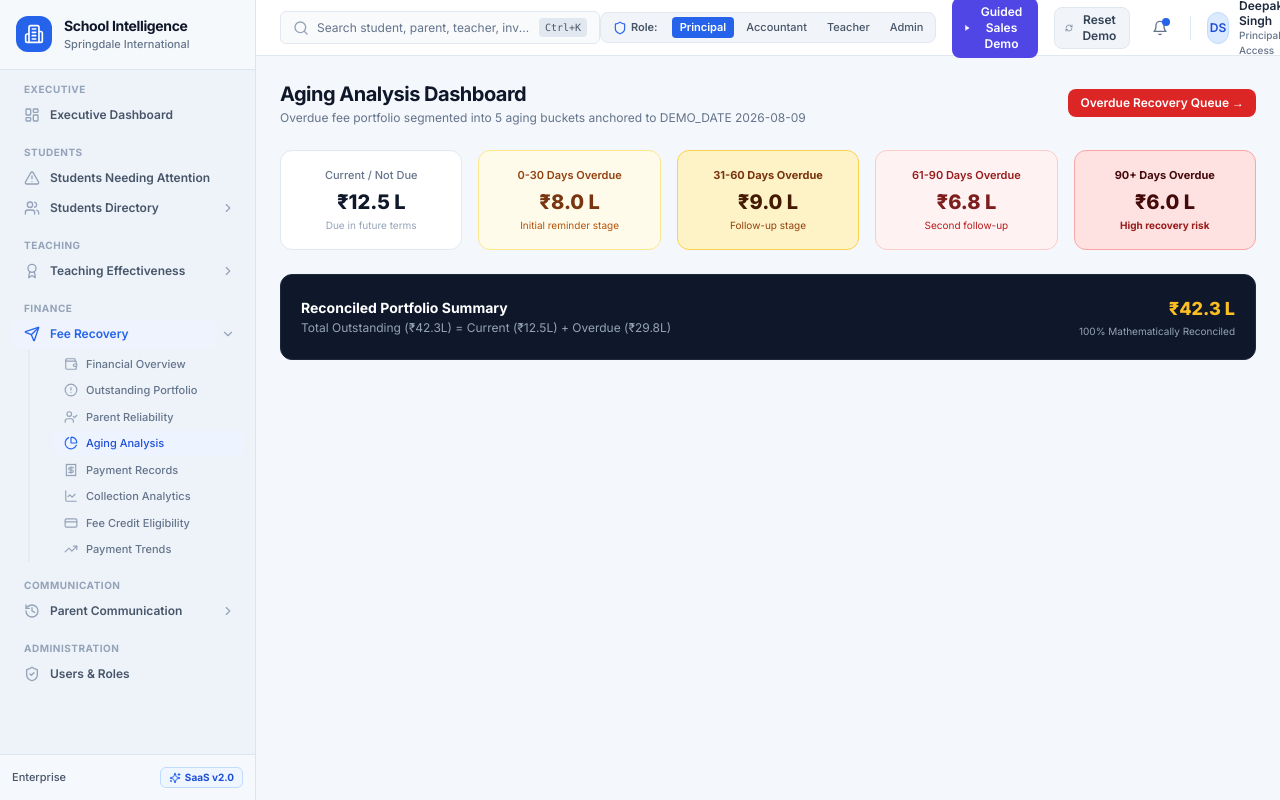
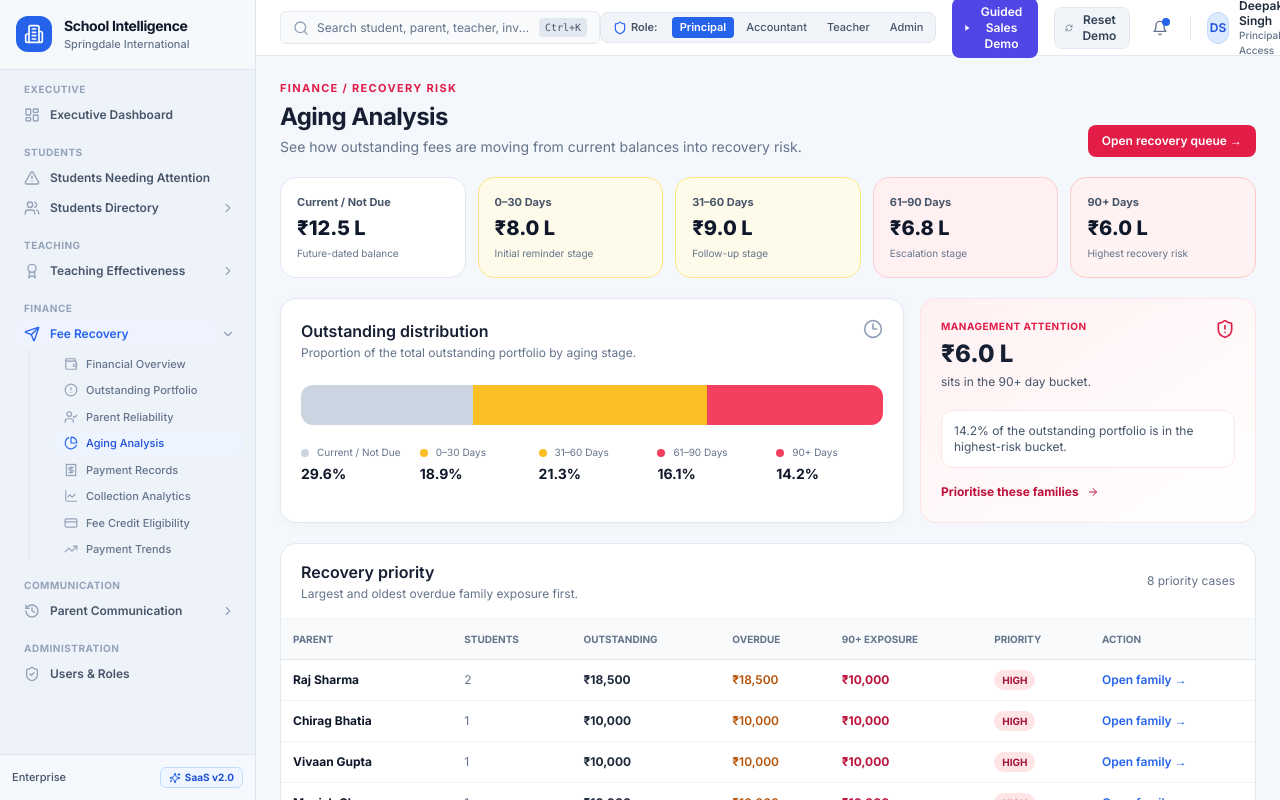
Before and after one commit to Easesmith-IT/school-erp, a Next.js app: page /finance/aging in a window 1280 px wide. Shown: the top 800 px of the page. Built offline with nearby package versions, Linux system fonts and the light colour scheme.

Commit message:
Upgrade finance aging analysis

```diff
--- a/src/app/finance/aging/page.tsx
+++ b/src/app/finance/aging/page.tsx
@@ -1,76 +1,70 @@
 'use client';
 
-import React from 'react';
+import React, { useMemo } from 'react';
 import { AppShell } from '@/components/layout/AppShell';
 import { store } from '@/lib/store';
-import { PieChart, AlertCircle } from 'lucide-react';
+import { AlertTriangle, ArrowRight, Clock3, ShieldAlert } from 'lucide-react';
 import Link from 'next/link';
+
+const money = (value: number) => `₹${new Intl.NumberFormat('en-IN', { maximumFractionDigits: 0 }).format(Math.round(value))}`;
+const lakhs = (value: number) => `₹${(value / 100000).toFixed(1)} L`;
 
 export default function AgingAnalysisPage() {
   const metrics = store.getMetrics();
+  const invoices = store.getInvoices();
   const aging = metrics.agingBuckets;
+
+  const families = useMemo(() => {
+    const map = new Map<string, { id: string; name: string; outstanding: number; overdue: number; ninety: number; students: Set<string> }>();
+    invoices.filter((i) => i.outstandingBalance > 0).forEach((i) => {
+      const row = map.get(i.parentId) || { id: i.parentId, name: i.parentName, outstanding: 0, overdue: 0, ninety: 0, students: new Set<string>() };
+      row.outstanding += i.outstandingBalance;
+      if (i.agingDays > 0) row.overdue += i.outstandingBalance;
+      if (i.agingDays >= 90) row.ninety += i.outstandingBalance;
+      row.students.add(i.studentId);
+      map.set(i.parentId, row);
+    });
+    return [...map.values()].filter((f) => f.overdue > 0).sort((a, b) => (b.ninety * 2 + b.overdue) - (a.ninety * 2 + a.overdue)).slice(0, 8);
+  }, [invoices]);
+
+  const buckets = [
+    ['Current / Not Due', aging.currentNotDue, 'Future-dated balance', 'slate'],
+    ['0–30 Days', aging.days0_30, 'Initial reminder stage', 'amber'],
+    ['31–60 Days', aging.days31_60, 'Follow-up stage', 'amber'],
+    ['61–90 Days', aging.days61_90, 'Escalation stage', 'rose'],
+    ['90+ Days', aging.days90Plus, 'Highest recovery risk', 'red'],
+  ] as const;
+  const overdue = Math.max(metrics.totalOutstanding - aging.currentNotDue, 0);
 
   return (
     <AppShell>
-      <div className="space-y-6 max-w-7xl mx-auto pb-12">
-        <div className="flex items-center justify-between">
-          <div>
-            <h1 className="text-xl font-bold text-slate-900 tracking-tight">Aging Analysis Dashboard</h1>
-            <p className="text-xs text-slate-500 mt-0.5">
-              Overdue fee portfolio segmented into 5 aging buckets anchored to DEMO_DATE 2026-08-09
-            </p>
+      <div className="max-w-[1500px] mx-auto pb-12 space-y-5">
+        <header className="flex flex-col gap-3 lg:flex-row lg:items-end lg:justify-between">
+          <div><div className="text-[11px] uppercase tracking-[0.12em] font-bold text-rose-600 mb-1">Finance / Recovery Risk</div><h1 className="text-2xl font-bold tracking-tight text-[#172033]">Aging Analysis</h1><p className="text-sm text-slate-500 mt-1">See how outstanding fees are moving from current balances into recovery risk.</p></div>
+          <Link href="/communications/recovery" className="px-3.5 py-2 rounded-lg bg-rose-600 text-white text-xs font-semibold">Open recovery queue →</Link>
+        </header>
+
+        <section className="grid grid-cols-2 md:grid-cols-5 gap-3">
+          {buckets.map(([label, value, note, tone]) => <div key={label} className={`rounded-2xl border p-4 ${tone === 'red' ? 'bg-red-50 border-red-200' : tone === 'rose' ? 'bg-rose-50 border-rose-200' : tone === 'amber' ? 'bg-amber-50 border-amber-200' : 'bg-white border-slate-200'}`}><div className="text-[11px] font-bold text-slate-600">{label}</div><div className="text-xl font-extrabold text-slate-900 mt-1">{lakhs(value)}</div><div className="text-[10px] text-slate-500 mt-1">{note}</div></div>)}
+        </section>
+
+        <section className="grid grid-cols-1 xl:grid-cols-[1.3fr_0.7fr] gap-4">
+          <div className="rounded-2xl border border-slate-200 bg-white p-5 shadow-[0_2px_10px_rgba(15,23,42,0.03)]">
+            <div className="flex justify-between items-start"><div><h2 className="font-semibold text-[#172033]">Outstanding distribution</h2><p className="text-xs text-slate-500 mt-0.5">Proportion of the total outstanding portfolio by aging stage.</p></div><Clock3 className="w-5 h-5 text-slate-400" /></div>
+            <div className="mt-6 h-10 flex rounded-xl overflow-hidden bg-slate-100">
+              {buckets.map(([label, value], index) => <div key={label} title={`${label}: ${lakhs(value)}`} className={`${index === 0 ? 'bg-slate-300' : index < 3 ? 'bg-amber-400' : 'bg-rose-500'} h-full`} style={{ width: `${(value / Math.max(metrics.totalOutstanding, 1)) * 100}%` }} />)}
+            </div>
+            <div className="grid grid-cols-2 sm:grid-cols-5 gap-3 mt-5">{buckets.map(([label, value], index) => <div key={label}><div className="flex items-center gap-2"><span className={`w-2 h-2 rounded-full ${index === 0 ? 'bg-slate-300' : index < 3 ? 'bg-amber-400' : 'bg-rose-500'}`} /><span className="text-[10px] text-slate-500 truncate">{label}</span></div><div className="text-sm font-bold text-slate-900 mt-1">{((value / Math.max(metrics.totalOutstanding, 1)) * 100).toFixed(1)}%</div></div>)}</div>
           </div>
-          <Link href="/communications/recovery" className="px-3 py-1.5 bg-red-600 text-white text-xs font-semibold rounded-lg hover:bg-red-500 shadow-xs">
-            Overdue Recovery Queue →
-          </Link>
-        </div>
+          <div className="rounded-2xl border border-rose-100 bg-gradient-to-br from-rose-50 to-white p-5"><div className="flex justify-between"><div><div className="text-[10px] uppercase tracking-wider font-bold text-rose-600">Management attention</div><div className="text-2xl font-extrabold text-[#172033] mt-1">{lakhs(aging.days90Plus)}</div><div className="text-xs text-slate-600 mt-1">sits in the 90+ day bucket.</div></div><ShieldAlert className="w-5 h-5 text-rose-600" /></div><div className="mt-5 p-3 rounded-xl bg-white border border-rose-100 text-xs text-slate-600">{((aging.days90Plus / Math.max(metrics.totalOutstanding, 1)) * 100).toFixed(1)}% of the outstanding portfolio is in the highest-risk bucket.</div><Link href="/communications/recovery" className="inline-flex items-center gap-2 mt-4 text-xs font-bold text-rose-700">Prioritise these families <ArrowRight className="w-3 h-3" /></Link></div>
+        </section>
 
-        {/* 5 Aging Bucket Cards */}
-        <div className="grid grid-cols-1 sm:grid-cols-5 gap-4">
-          <div className="bg-white p-4 rounded-xl border border-slate-200 shadow-xs text-center">
-            <div className="text-[11px] font-medium text-slate-500">Current / Not Due</div>
-            <div className="text-xl font-extrabold text-slate-900 mt-1">₹{(aging.currentNotDue / 100000).toFixed(1)} L</div>
-            <div className="text-[10px] text-slate-400 mt-0.5">Due in future terms</div>
-          </div>
+        <section className="rounded-2xl border border-slate-200 bg-white overflow-hidden">
+          <div className="px-5 py-4 border-b border-slate-100 flex items-center justify-between"><div><h2 className="font-semibold text-[#172033]">Recovery priority</h2><p className="text-xs text-slate-500 mt-0.5">Largest and oldest overdue family exposure first.</p></div><span className="text-xs text-slate-500">{families.length} priority cases</span></div>
+          <div className="overflow-x-auto"><table className="w-full text-left text-xs"><thead className="bg-slate-50 border-b border-slate-200 text-[10px] uppercase text-slate-500"><tr><th className="p-3">Parent</th><th className="p-3">Students</th><th className="p-3">Outstanding</th><th className="p-3">Overdue</th><th className="p-3">90+ Exposure</th><th className="p-3">Priority</th><th className="p-3">Action</th></tr></thead><tbody className="divide-y divide-slate-100">{families.map((f) => <tr key={f.id} className="hover:bg-slate-50"><td className="p-3 font-bold text-slate-900">{f.name}</td><td className="p-3 text-slate-500">{f.students.size}</td><td className="p-3 font-bold text-slate-800">{money(f.outstanding)}</td><td className="p-3 font-semibold text-amber-700">{money(f.overdue)}</td><td className="p-3 font-bold text-rose-700">{money(f.ninety)}</td><td className="p-3"><span className={`px-2 py-1 rounded-full text-[10px] font-bold ${f.ninety > 0 ? 'bg-rose-100 text-rose-800' : 'bg-amber-100 text-amber-800'}`}>{f.ninety > 0 ? 'HIGH' : 'FOLLOW-UP'}</span></td><td className="p-3"><Link href={`/parents/${f.id}?from=aging`} className="font-semibold text-blue-600">Open family →</Link></td></tr>)}</tbody></table></div>
+        </section>
 
-          <div className="bg-amber-50 p-4 rounded-xl border border-amber-200 text-center">
-            <div className="text-[11px] font-semibold text-amber-800">0-30 Days Overdue</div>
-            <div className="text-xl font-extrabold text-amber-900 mt-1">₹{(aging.days0_30 / 100000).toFixed(1)} L</div>
-            <div className="text-[10px] text-amber-700 mt-0.5">Initial reminder stage</div>
-          </div>
-
-          <div className="bg-amber-100 p-4 rounded-xl border border-amber-300 text-center">
-            <div className="text-[11px] font-bold text-amber-900">31-60 Days Overdue</div>
-            <div className="text-xl font-extrabold text-amber-950 mt-1">₹{(aging.days31_60 / 100000).toFixed(1)} L</div>
-            <div className="text-[10px] text-amber-800 mt-0.5">Follow-up stage</div>
-          </div>
-
-          <div className="bg-red-50 p-4 rounded-xl border border-red-200 text-center">
-            <div className="text-[11px] font-semibold text-red-800">61-90 Days Overdue</div>
-            <div className="text-xl font-extrabold text-red-900 mt-1">₹{(aging.days61_90 / 100000).toFixed(1)} L</div>
-            <div className="text-[10px] text-red-700 mt-0.5">Second follow-up</div>
-          </div>
-
-          <div className="bg-red-100 p-4 rounded-xl border border-red-300 text-center">
-            <div className="text-[11px] font-bold text-red-950">90+ Days Overdue</div>
-            <div className="text-xl font-extrabold text-red-950 mt-1">₹{(aging.days90Plus / 100000).toFixed(1)} L</div>
-            <div className="text-[10px] text-red-800 font-bold mt-0.5">High recovery risk</div>
-          </div>
-        </div>
-
-        {/* Portfolio Summary Reconciliation Box */}
-        <div className="bg-slate-900 text-white p-5 rounded-xl border border-slate-800 flex justify-between items-center text-xs">
-          <div>
-            <span className="font-bold text-sm text-white">Reconciled Portfolio Summary</span>
-            <div className="text-slate-400 mt-0.5">
-              Total Outstanding (₹{(metrics.totalOutstanding / 100000).toFixed(1)}L) = Current (₹{(aging.currentNotDue / 100000).toFixed(1)}L) + Overdue (₹{(metrics.totalOverdue / 100000).toFixed(1)}L)
-            </div>
-          </div>
-          <div className="text-right">
-            <div className="text-amber-400 font-extrabold text-lg">₹{(metrics.totalOutstanding / 100000).toFixed(1)} L</div>
-            <div className="text-slate-400 text-[10px]">100% Mathematically Reconciled</div>
-          </div>
-        </div>
+        <div className="rounded-2xl bg-slate-900 text-white p-5 flex flex-col md:flex-row md:items-center md:justify-between gap-4"><div><div className="font-semibold">Portfolio reconciliation</div><div className="text-xs text-slate-400 mt-1">{lakhs(metrics.totalOutstanding)} outstanding = {lakhs(aging.currentNotDue)} current/not due + {lakhs(overdue)} overdue.</div></div><div className="text-right"><div className="text-xl font-extrabold text-amber-400">100%</div><div className="text-[10px] text-slate-400">reconciled by value</div></div></div>
       </div>
     </AppShell>
   );
```
